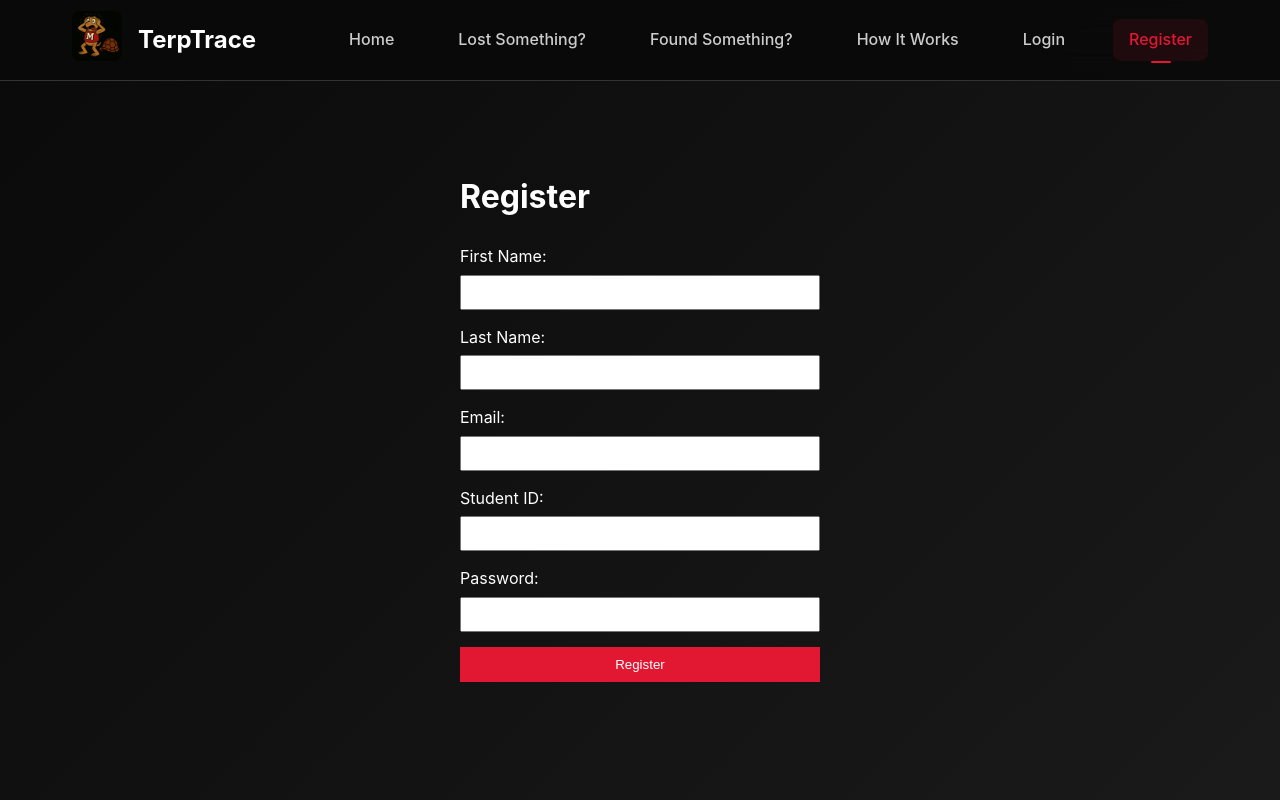
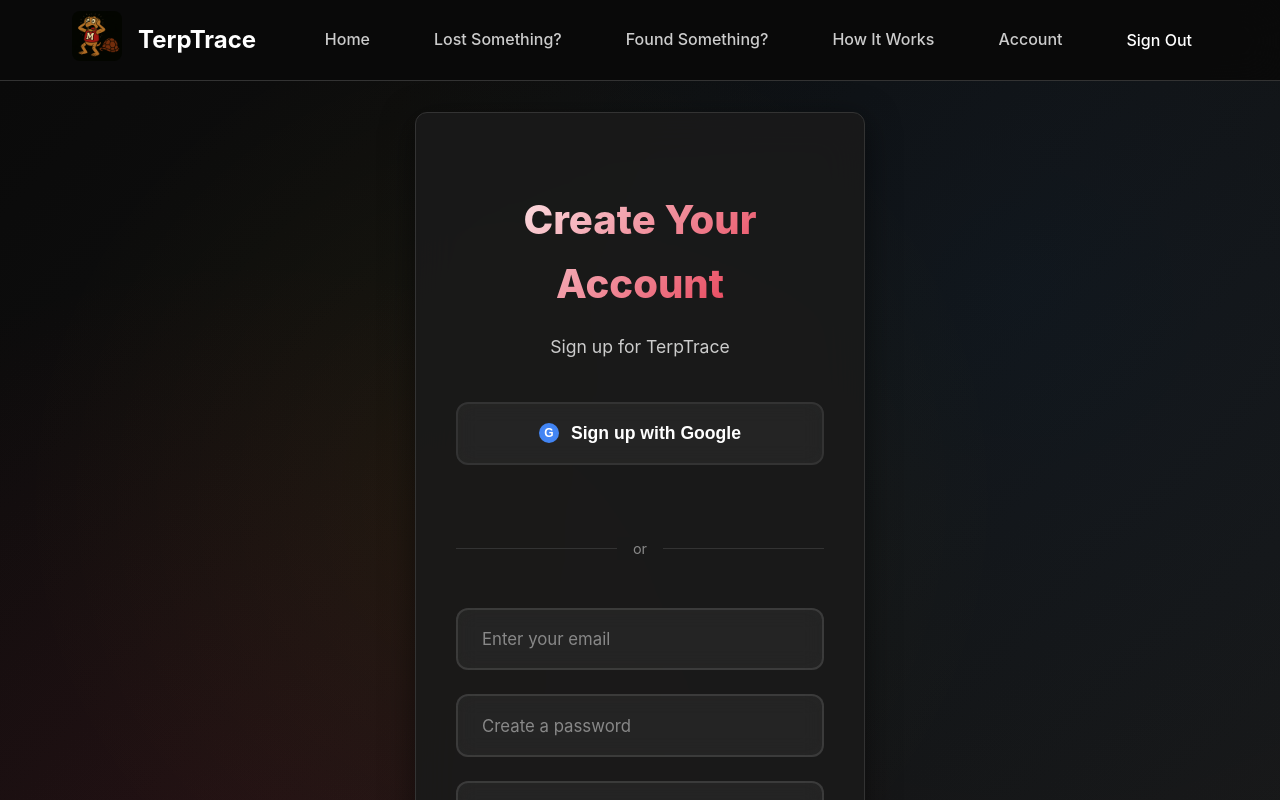
Before and after one commit to Cpolackal/TerpTrace2.0, a React (Create React App) app in the folder frontend/: page /register in a window 1280 px wide. Shown: the top 800 px of the page. Built offline with nearby package versions, Linux system fonts and the light colour scheme; no server answers; sample sign-in values are in the browser's storage.

Commit message:
frontend functionality for login

```diff
--- a/frontend/src/App.css
+++ b/frontend/src/App.css
@@ -1316,3 +1316,264 @@
 .login-card {
   animation: slideInUp 0.6s ease-out;
 }
+
+/* === Register Page Styles === */
+.register-container {
+  min-height: calc(100vh - 80px);
+  display: flex;
+  align-items: center;
+  justify-content: center;
+  padding: 2rem;
+  background: linear-gradient(135deg, var(--background-dark) 0%, #1a1a1a 100%);
+  position: relative;
+  overflow: hidden;
+}
+
+.register-container::before {
+  content: '';
+  position: absolute;
+  top: 0;
+  left: 0;
+  right: 0;
+  bottom: 0;
+  background:
+    radial-gradient(circle at 20% 80%, rgba(226, 24, 51, 0.1) 0%, transparent 50%),
+    radial-gradient(circle at 80% 20%, rgba(0, 64, 128, 0.1) 0%, transparent 50%),
+    radial-gradient(circle at 40% 40%, rgba(255, 215, 0, 0.05) 0%, transparent 50%);
+  pointer-events: none;
+}
+
+.register-card {
+  background: rgba(26, 26, 26, 0.9);
+  backdrop-filter: blur(20px);
+  border: 1px solid var(--border-color);
+  border-radius: var(--border-radius);
+  padding: 3rem 2.5rem;
+  box-shadow: var(--shadow-heavy);
+  width: 100%;
+  max-width: 450px;
+  position: relative;
+  z-index: 1;
+  transition: var(--transition);
+  animation: slideInUp 0.6s ease-out;
+}
+
+.register-card:hover {
+  transform: translateY(-4px);
+  box-shadow: 0 12px 40px rgba(0, 0, 0, 0.6);
+  border-color: rgba(226, 24, 51, 0.3);
+}
+
+.register-header {
+  text-align: center;
+  margin-bottom: 2.5rem;
+}
+
+.register-title {
+  font-size: 2.5rem;
+  font-weight: 800;
+  color: var(--text-primary);
+  margin-bottom: 0.5rem;
+  background: linear-gradient(135deg, var(--umd-white), var(--umd-red));
+  -webkit-background-clip: text;
+  -webkit-text-fill-color: transparent;
+  background-clip: text;
+}
+
+.register-subtitle {
+  font-size: 1.1rem;
+  color: var(--text-secondary);
+  font-weight: 400;
+}
+
+.register-form {
+  display: flex;
+  flex-direction: column;
+  gap: 1.5rem;
+}
+
+.register-input-group {
+  position: relative;
+}
+
+.register-input {
+  width: 100%;
+  padding: 1.2rem 1.5rem;
+  background: rgba(255, 255, 255, 0.05);
+  border: 2px solid rgba(255, 255, 255, 0.1);
+  border-radius: var(--border-radius);
+  color: var(--text-primary);
+  font-size: 1.05rem;
+  transition: var(--transition);
+  backdrop-filter: blur(10px);
+  font-family: inherit;
+}
+
+.register-input:focus {
+  outline: none;
+  border-color: var(--primary-color);
+  background: rgba(255, 255, 255, 0.08);
+  box-shadow: 0 0 0 4px rgba(226, 24, 51, 0.15);
+  transform: translateY(-1px);
+}
+
+.register-input::placeholder {
+  color: var(--text-muted);
+  font-weight: 400;
+}
+
+.register-button {
+  width: 100%;
+  padding: 1.2rem 2rem;
+  background: linear-gradient(135deg, var(--umd-red), var(--umd-blue));
+  color: white;
+  border: none;
+  border-radius: var(--border-radius);
+  font-size: 1.1rem;
+  font-weight: 700;
+  cursor: pointer;
+  transition: var(--transition);
+  margin-top: 1rem;
+  box-shadow: 0 4px 20px rgba(226, 24, 51, 0.3);
+  letter-spacing: 0.01em;
+  position: relative;
+  overflow: hidden;
+}
+
+.register-button:hover {
+  transform: translateY(-3px) scale(1.02);
+  box-shadow: 0 8px 30px rgba(226, 24, 51, 0.4);
+  background: linear-gradient(135deg, var(--umd-blue), var(--umd-red));
+}
+
+.register-button:active {
+  transform: translateY(-1px) scale(1.01);
+}
+
+.google-register-button {
+  width: 100%;
+  padding: 1.2rem 2rem;
+  background: rgba(255, 255, 255, 0.05);
+  color: var(--text-primary);
+  border: 2px solid var(--border-color);
+  border-radius: var(--border-radius);
+  font-size: 1.1rem;
+  font-weight: 600;
+  cursor: pointer;
+  transition: var(--transition);
+  margin-bottom: 1.5rem;
+  backdrop-filter: blur(10px);
+  display: flex;
+  align-items: center;
+  justify-content: center;
+  gap: 0.75rem;
+  position: relative;
+  overflow: hidden;
+}
+
+.google-register-button:hover {
+  background: rgba(255, 255, 255, 0.1);
+  border-color: var(--primary-color);
+  transform: translateY(-2px);
+  box-shadow: 0 6px 25px rgba(226, 24, 51, 0.2);
+}
+
+.google-register-button:active {
+  transform: translateY(0);
+}
+
+.register-footer {
+  text-align: center;
+  margin-top: 2rem;
+  padding-top: 1.5rem;
+  border-top: 1px solid var(--border-color);
+}
+
+.register-footer-text {
+  color: var(--text-secondary);
+  font-size: 0.95rem;
+  margin-bottom: 0.5rem;
+}
+
+.register-link {
+  color: var(--primary-color);
+  text-decoration: none;
+  font-weight: 600;
+  transition: var(--transition);
+}
+
+.register-link:hover {
+  color: var(--umd-yellow);
+  text-decoration: underline;
+}
+
+/* Loading state for register buttons */
+.register-button.loading,
+.google-register-button.loading {
+  pointer-events: none;
+  opacity: 0.7;
+}
+
+.register-button.loading::after,
+.google-register-button.loading::after {
+  content: '';
+  position: absolute;
+  top: 50%;
+  left: 50%;
+  width: 20px;
+  height: 20px;
+  margin: -10px 0 0 -10px;
+  border: 2px solid transparent;
+  border-top: 2px solid currentColor;
+  border-radius: 50%;
+  animation: spin 1s linear infinite;
+}
+
+/* Error message styling for register */
+.register-error {
+  background: rgba(226, 24, 51, 0.1);
+  border: 1px solid rgba(226, 24, 51, 0.3);
+  border-radius: var(--border-radius-small);
+  padding: 1rem;
+  margin-bottom: 1rem;
+  color: #ff6b6b;
+  font-size: 0.95rem;
+  text-align: center;
+  backdrop-filter: blur(10px);
+}
+
+/* Responsive Design for Register */
+@media (max-width: 768px) {
+  .register-container {
+    padding: 1rem;
+  }
+
+  .register-card {
+    padding: 2.5rem 2rem;
+    margin: 1rem;
+  }
+
+  .register-title {
+    font-size: 2rem;
+  }
+
+  .register-subtitle {
+    font-size: 1rem;
+  }
+}
+
+@media (max-width: 480px) {
+  .register-card {
+    padding: 2rem 1.5rem;
+  }
+
+  .register-title {
+    font-size: 1.8rem;
+  }
+
+  .register-button,
+  .google-register-button {
+    padding: 1rem 1.5rem;
+    font-size: 1rem;
+  }
+}
--- a/frontend/src/App.js
+++ b/frontend/src/App.js
@@ -11,6 +11,7 @@
 import Register from "./users/Register";
 import Account from "./users/Account";
 import Navbar from "./components/Navbar";
+import ProtectedRoute from "./users/reroute";
 
 function App() {
   return (
@@ -20,8 +21,17 @@
         <main className="main-content">
           <Routes>
             <Route path="/" element={<HomePage />} />
-            <Route path="/FoundSomething" element={<FoundSomething />} />
-            <Route path="/LostSomething" element={<LostSomething />} />
+            <Route path="/FoundSomething" element={
+              <ProtectedRoute>
+                <FoundSomething />
+              </ProtectedRoute>
+            } />
+            <Route path="/LostSomething" element={
+              <ProtectedRoute>
+              <LostSomething />
+              </ProtectedRoute>
+            } />
+
             <Route
               path="/MatchesForLostItem"
               element={<MatchesForLostItem />}
--- a/frontend/src/components/Navbar.js
+++ b/frontend/src/components/Navbar.js
@@ -1,10 +1,15 @@
-import React, { useState } from "react";
-import { Link, useLocation } from "react-router-dom";
+import React, { useState, useEffect } from "react";
+import { Link, useLocation, useNavigate } from "react-router-dom";
+import { auth } from "../users/firebase";
+import { logout } from "../users/auth";
 import Logo from "./Logo";
 
 function Navbar() {
   const [isMenuOpen, setIsMenuOpen] = useState(false);
+  const [user, setUser] = useState(null);
+  const [isLoading, setIsLoading] = useState(true);
   const location = useLocation();
+  const navigate = useNavigate();
 
   const isActive = (path) => {
     return location.pathname === path;
@@ -13,6 +18,53 @@
   const toggleMenu = () => {
     setIsMenuOpen(!isMenuOpen);
   };
+
+  const handleSignOut = async () => {
+    try {
+      await logout();
+      navigate("/");
+    } catch (error) {
+      console.error("Error signing out:", error);
+    }
+  };
+
+  useEffect(() => {
+    const unsubscribe = auth.onAuthStateChanged((user) => {
+      setUser(user);
+      setIsLoading(false);
+    });
+
+    return () => unsubscribe();
+  }, []);
+
+  if (isLoading) {
+    return (
+      <nav className="navbar">
+        <div className="navbar-container">
+          <div className="navbar-brand" style={{ marginRight: "2.5rem" }}>
+            <Link
+              to="/"
+              className="navbar-logo"
+              style={{
+                display: "flex",
+                alignItems: "center",
+                gap: "0.5rem",
+                textDecoration: "none",
+              }}
+            >
+              <Logo />
+              <span
+                className="navbar-title"
+                style={{ marginLeft: "0.5rem", cursor: "pointer" }}
+              >
+                TerpTrace
+              </span>
+            </Link>
+          </div>
+        </div>
+      </nav>
+    );
+  }
 
   return (
     <nav className="navbar">
@@ -71,6 +123,9 @@
           >
             How It Works
           </Link>
+
+          {!user ? (
+            <>
               <Link
                 to="/login"
                 className={`navbar-link ${isActive("/login") ? "active" : ""}`}
@@ -85,6 +140,37 @@
               >
                 Register
               </Link>
+            </>
+          ) : (
+            <>
+              <Link
+                to="/account"
+                className={`navbar-link ${isActive("/account") ? "active" : ""}`}
+                onClick={() => setIsMenuOpen(false)}
+              >
+                Account
+              </Link>
+              <button
+                className="navbar-link sign-out-btn"
+                onClick={() => {
+                  handleSignOut();
+                  setIsMenuOpen(false);
+                }}
+                style={{
+                  background: "none",
+                  border: "none",
+                  cursor: "pointer",
+                  fontSize: "inherit",
+                  fontFamily: "inherit",
+                  padding: "0.5rem 1rem",
+                  color: "inherit",
+                  textDecoration: "none",
+                }}
+              >
+                Sign Out
+              </button>
+            </>
+          )}
         </div>
 
         <div
--- a/frontend/src/pages/FoundSomething.js
+++ b/frontend/src/pages/FoundSomething.js
@@ -1,5 +1,7 @@
 import React, { useEffect, useState } from "react";
 import { useNavigate } from 'react-router-dom';
+import { getAuth } from "firebase/auth";
+
 
 function FoundSomething() {
 
@@ -38,9 +40,13 @@
     const imageUrl = url.split("?")[0];
     console.log(imageUrl);
     // this uploads the image to s3 and saves the base url
-
+    const auth = getAuth();
+    const user = auth.currentUser;
+    const userId = user.uid;
     formData.imageName = imageName;
-    console.log("✅ JSON.stringify result:", JSON.stringify(formData));
+    formData.userId = user.uid
+    formData.userId = userId;
+    console.log("JSON.stringify result:", JSON.stringify(formData));
     const response = await fetch("http://localhost:5001/saveFoundSomething", {
       method: "POST",
       headers: {
--- a/frontend/src/pages/LostSomething.js
+++ b/frontend/src/pages/LostSomething.js
@@ -1,5 +1,7 @@
 import React, { useState } from "react";
 import { useNavigate } from 'react-router-dom';
+import { getAuth } from "firebase/auth";
+
 
 function LostSomething() {
 
@@ -37,6 +39,9 @@
     const imageUrl = url.split("?")[0];
 
     formData.imageName = imageName;
+    const auth = getAuth();
+    const user = auth.currentUser;
+    const userId = user.uid;
     // creating a new json object with only some of the form fields and username
     const data = {
       username: "sample", //will update later
@@ -46,6 +51,7 @@
       imageName: imageName,
       foundItemMatch: "none"
     };
+    formData.userId = userId;
     console.log(JSON.stringify(data));
     const response = await fetch("http://localhost:5001/saveLostSomething", {
       method: "POST",
--- a/frontend/src/users/Login.js
+++ b/frontend/src/users/Login.js
@@ -111,7 +111,7 @@
           <p className="login-footer-text">
             Don't have an account?{" "}
             <a href="/register" className="login-link">
-              Sign up here
+              Register here
             </a>
           </p>
         </div>
--- a/frontend/src/users/Register.js
+++ b/frontend/src/users/Register.js
@@ -1,107 +1,150 @@
 import React, { useState } from "react";
 import { useNavigate } from "react-router-dom";
+import { registerWithEmail, loginWithGoogle } from "../users/auth";
+import { getAuth, validatePassword } from "firebase/auth";
 
 function Register() {
   const navigate = useNavigate();
-    const [formData, setFormData] = useState({
-        firstName: "",
-        lastName: "",
-        email: "",
-        password: "",
-        studentId: ""
-    });
+  const [email, setEmail] = useState("");
+  const [password, setPassword] = useState("");
+  const [confirmPassword, setConfirmPassword] = useState("");
+  const [isLoading, setIsLoading] = useState(false);
+  const [error, setError] = useState("");
 
-    const handleChange = (e) => {
-        setFormData({
-            ...formData,
-            [e.target.name]: e.target.value
-        });
+  async function handleSubmit(e) {
+    e.preventDefault();
+    setError("");
+
+    if (password !== confirmPassword) {
+      setError("Passwords do not match");
+      return;
+    }
+
+    setIsLoading(true);
+    try {
+      const userCredential = await registerWithEmail(email, password);
+      const user = userCredential.user;
+      console.log("Registration successful:", user);
+
+      await fetch("http://localhost:5001/register", {
+        method: "POST",
+        headers: {
+          "Content-Type": "application/json",
+        },
+        body: JSON.stringify({
+          userId: user.uid,
+        })
+      })
+
+      navigate("/account"); // redirect after successful registration
+    } catch (error) {
+      console.error("Registration failed:");
+      setError(error.message);
+    } finally {
+      setIsLoading(false);
+    }
+  }
+
+  const handlePasswordValidation = () => {
+    const isValid = validatePassword(password);
+    if (!isValid) {
+      setError("Password must contain at least 6 characters, Password must contain an upper case character, Password must contain a non-alphanumeric character");
+    }
   };
 
-    const handleSubmit = (e) => {
-        e.preventDefault();
-        console.log("Registration data:", formData);
-        navigate("/login");
-    };
+  async function handleGoogleRegister() {
+    setIsLoading(true);
+    setError("");
+    try {
+      const user = await loginWithGoogle(); // same function handles Google login/register
+      console.log("Google sign-in successful:", user);
+      navigate("/account");
+    } catch (error) {
+      console.error("Google sign-in failed:", error);
+      setError(error.message);
+    } finally {
+      setIsLoading(false);
+    }
+  }
 
   return (
-        <div style={{ maxWidth: "400px", margin: "50px auto", padding: "20px" }}>
-            <h1>Register</h1>
-            <form onSubmit={handleSubmit}>
-                <div style={{ marginBottom: "15px" }}>
-                    <label>First Name:</label>
+    <div className="register-container">
+      <div className="register-card">
+        <div className="register-header">
+          <h1 className="register-title">Create Your Account</h1>
+          <p className="register-subtitle">Sign up for TerpTrace</p>
+        </div>
+
+        {error && <div className="register-error">{error}</div>}
+
+        <form className="register-form" onSubmit={handleSubmit}>
+          <button
+            type="button"
+            className={`google-register-button ${isLoading ? "loading" : ""}`}
+            onClick={handleGoogleRegister}
+            disabled={isLoading}
+          >
+            <div className="google-icon">G</div> Sign up with Google
+          </button>
+
+          <div className="divider">
+            <span>or</span>
+          </div>
+
+          <div className="register-input-group">
             <input
-                        type="text"
-                        name="firstName"
-                        value={formData.firstName}
-                        onChange={handleChange}
-                        style={{ width: "100%", padding: "8px", marginTop: "5px" }}
+              type="email"
+              className="register-input"
+              placeholder="Enter your email"
+              value={email}
+              onChange={(e) => setEmail(e.target.value)}
               required
+              disabled={isLoading}
             />
           </div>
 
-                <div style={{ marginBottom: "15px" }}>
-                    <label>Last Name:</label>
+          <div className="register-input-group">
             <input
-                        type="text"
-                        name="lastName"
-                        value={formData.lastName}
-                        onChange={handleChange}
-                        style={{ width: "100%", padding: "8px", marginTop: "5px" }}
+              type="password"
+              className="register-input"
+              placeholder="Create a password"
+              value={password}
+              onChange={(e) => setPassword(e.target.value)}
               required
+              disabled={isLoading}
             />
           </div>
 
-                <div style={{ marginBottom: "15px" }}>
-                    <label>Email:</label>
-                    <input
-                        type="email"
-                        name="email"
-                        value={formData.email}
-                        onChange={handleChange}
-                        style={{ width: "100%", padding: "8px", marginTop: "5px" }}
-                        required
-                    />
-                </div>
-
-                <div style={{ marginBottom: "15px" }}>
-                    <label>Student ID:</label>
-                    <input
-                        type="text"
-                        name="studentId"
-                        value={formData.studentId}
-                        onChange={handleChange}
-                        style={{ width: "100%", padding: "8px", marginTop: "5px" }}
-                        required
-                    />
-                </div>
-
-                <div style={{ marginBottom: "15px" }}>
-                    <label>Password:</label>
+          <div className="register-input-group">
             <input
               type="password"
-                        name="password"
-                        value={formData.password}
-                        onChange={handleChange}
-                        style={{ width: "100%", padding: "8px", marginTop: "5px" }}
+              className="register-input"
+              placeholder="Confirm your password"
+              value={confirmPassword}
+              onChange={(e) => setConfirmPassword(e.target.value)}
               required
+              disabled={isLoading}
             />
           </div>
 
           <button
             type="submit"
-                    style={{
-                        width: "100%",
-                        padding: "10px",
-                        backgroundColor: "#e21833",
-                        color: "white",
-                        border: "none",
-                        cursor: "pointer"
-                    }}
+            className={`register-button ${isLoading ? "loading" : ""}`}
+            disabled={isLoading}
           >
-                    Register
+            {isLoading ? "Creating account..." : "Register"}
           </button>
         </form>
+
+        <div className="register-footer">
+          <p className="register-footer-text">
+            Already have an account?{" "}
+            <a href="/login" className="register-link">
+              Log in here
+            </a>
+          </p>
+        </div>
+      </div>
     </div>
   );
 }
--- a/frontend/src/users/firebase.js
+++ b/frontend/src/users/firebase.js
@@ -2,6 +2,7 @@
 import { initializeApp } from "firebase/app";
 import { getAnalytics } from "firebase/analytics";
 import { getAuth } from "firebase/auth";
+
 
 // TODO: Add SDKs for Firebase products that you want to use
 // https://firebase.google.com/docs/web/setup#available-libraries
@@ -9,7 +10,7 @@
 // Your web app's Firebase configuration
 // For Firebase JS SDK v7.20.0 and later, measurementId is optional
 const firebaseConfig = {
-  apiKey: process.env.REACT_APP_FIREBASE_API_KEY || "your-api-key-here",
+  apiKey: process.env.REACT_APP_FIREBASE_API_KEY,
   authDomain: "terptrace2.firebaseapp.com",
   projectId: "terptrace2",
   storageBucket: "terptrace2.firebasestorage.app",
--- /dev/null
+++ b/frontend/src/users/reroute.js
@@ -0,0 +1,12 @@
+import React from "react";
+import { Navigate } from "react-router-dom";
+import { getAuth } from "firebase/auth";
+
+const ProtectedRoute = ({ children }) => {
+  const auth = getAuth();
+  const user = auth.currentUser;
+
+  return user ? children : <Navigate to="/login" />;
+};
+
+export default ProtectedRoute;
```
Lines whose indentation alone changed are shown as unchanged.
